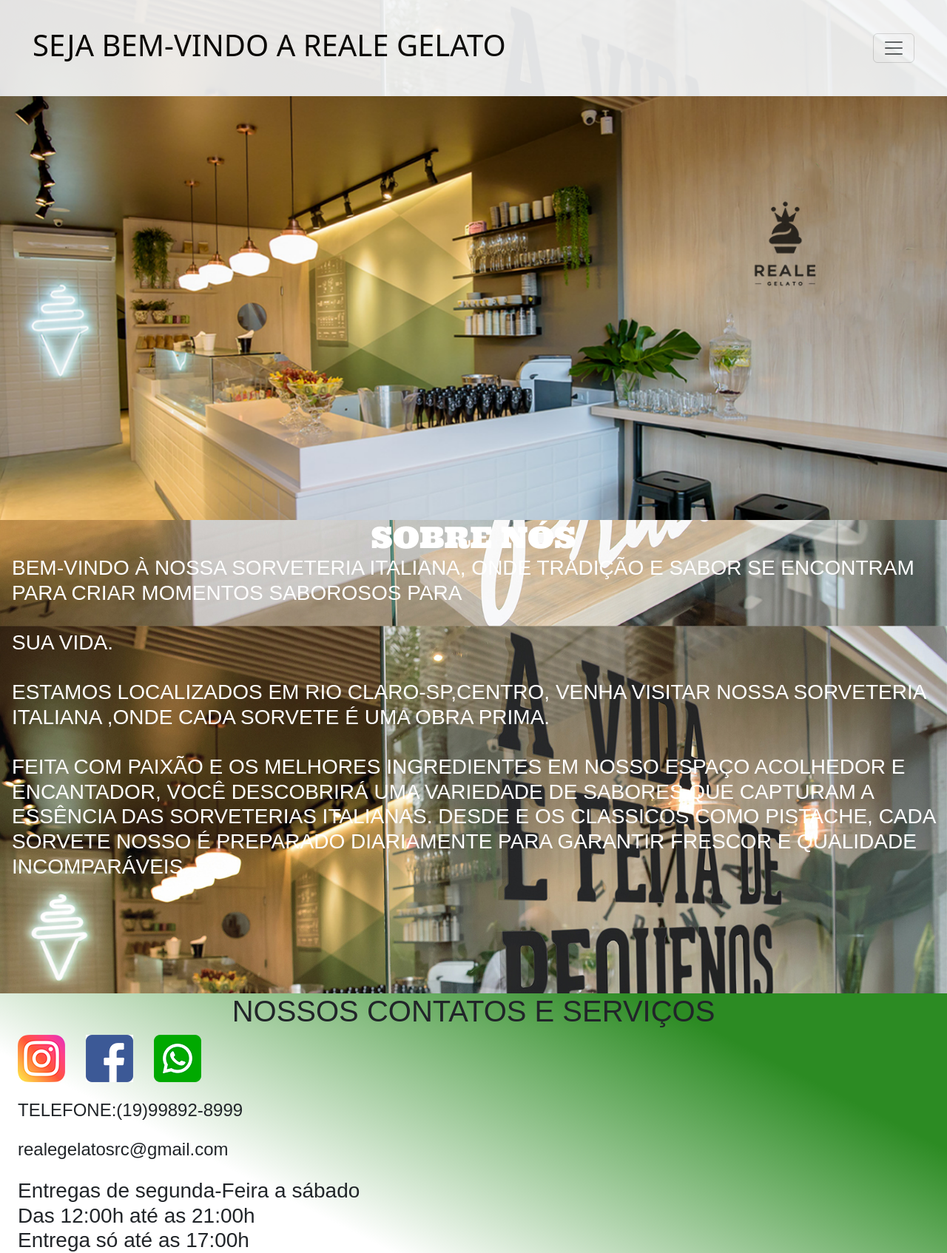
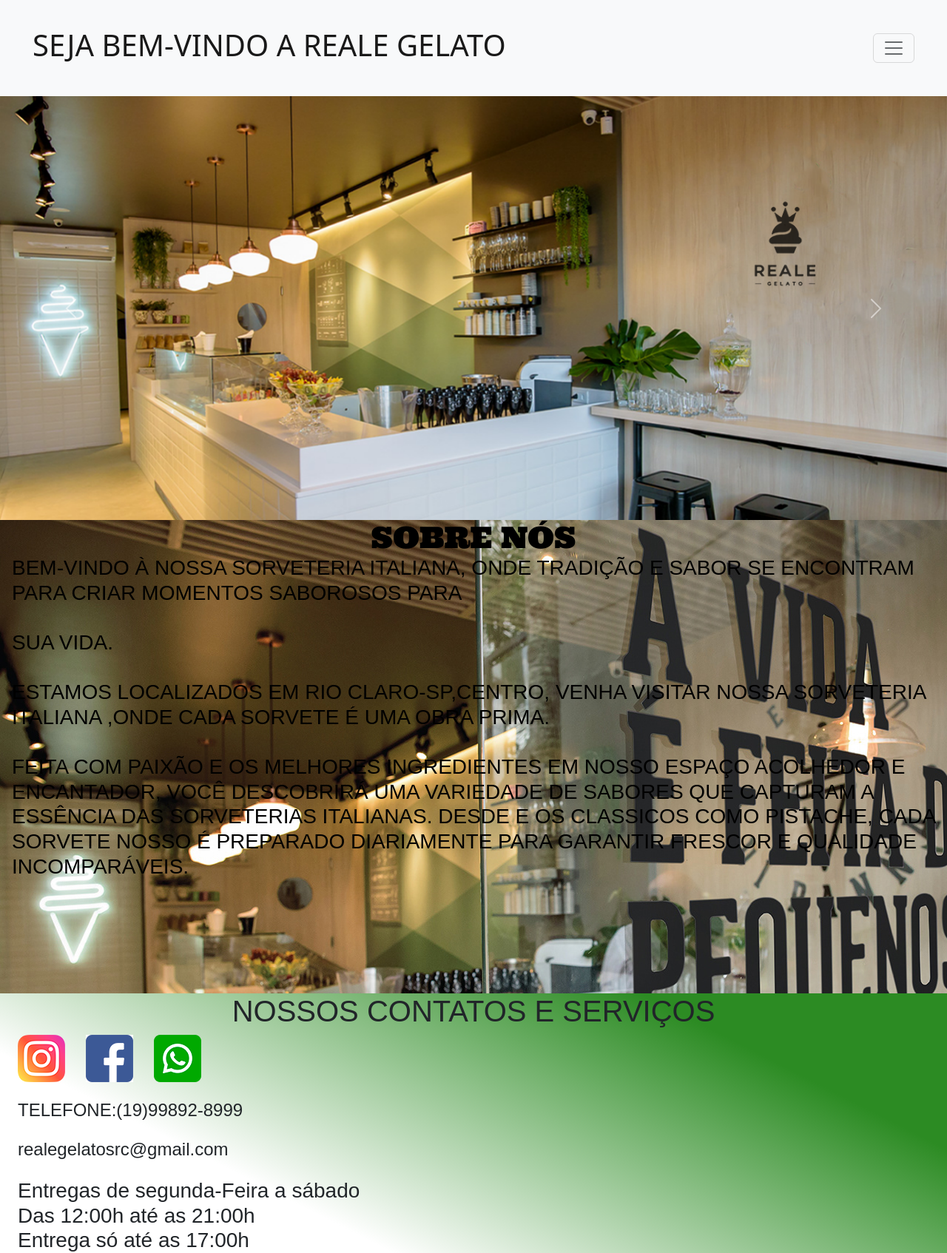
Before and after one commit to Kevinreisdacruz/projetointegrador, a PHP site: page / in a window 1280 px wide. Shown: the whole page at 74% size. Run offline with PHP 8.4, Linux system fonts and the light colour scheme; some web fonts are replaced.

Commit message:
tesdtando img de fundo

```diff
--- a/css/style.css
+++ b/css/style.css
@@ -11,7 +11,6 @@
 
 
 body{
-    background-image: url(/imagefundos/fundosobrenos.jpg);
     background-size: cover;
     background-attachment: fixed;
 }
@@ -49,7 +48,7 @@ body{
         font-family: "Ultra", serif;
         font-weight: 400;
         font-style: normal;
-        color: white;
+        color: black;
 
     }
 
@@ -59,7 +58,7 @@ body{
         font-family: "Anton SC", sans-serif;
         font-weight: 400;
         font-style: normal;
-        color: white;
+        color: black;
 
     }
 
--- a/index.html
+++ b/index.html
@@ -50,28 +50,39 @@
 
 
 
-  <div id="carouselExampleSlidesOnly" class="carousel slide" data-bs-ride="carousel">
+  <div id="carouselExampleInterval" class="carousel slide" data-bs-ride="carousel">
     <div class="carousel-inner">
       <div class="carousel-item active" data-bs-interval="4000">
         <img src="imagecarrosel/iniciocard.png" class="d-block w-100" alt="...">
       </div>
       <div class="carousel-item" data-bs-interval="4000">
-        <img src="imagecarrosel/diasorvete.png" class="d-block w-100" alt="...">
+        <img src="imagecarrosel/saboresnvsmilks.png" class="d-block w-100" alt="...">
       </div>
       <div class="carousel-item" data-bs-interval="4000">
-        <img src="imagecarrosel/saboresnvsmilks.png" class="d-block w-100" alt="...">
+        <img src="imagecarrosel/promocaopis.png" class="d-block w-100" alt="...">
       </div>
     </div>
+    <button class="carousel-control-prev" type="button" data-bs-target="#carouselExampleInterval" data-bs-slide="prev">
+      <span class="carousel-control-prev-icon" aria-hidden="true"></span>
+      <span class="visually-hidden">Previous</span>
+    </button>
+    <button class="carousel-control-next" type="button" data-bs-target="#carouselExampleInterval" data-bs-slide="next">
+      <span class="carousel-control-next-icon" aria-hidden="true"></span>
+      <span class="visually-hidden">Next</span>
+    </button>
   </div>
 
-  <div class="fundosobrenos">
+  <div class="fundosobrenos" style="background-image: url(/imagefundos/fundosobrenos.jpg);">
     <h1>SOBRE NÓS</h1>
+
     <h3>BEM-VINDO À NOSSA SORVETERIA ITALIANA, ONDE TRADIÇÃO E SABOR SE ENCONTRAM PARA CRIAR MOMENTOS SABOROSOS PARA <br><br> SUA
       VIDA. <br><br> ESTAMOS LOCALIZADOS EM RIO CLARO-SP,CENTRO, VENHA VISITAR NOSSA SORVETERIA ITALIANA ,ONDE CADA
       SORVETE É UMA OBRA PRIMA. <br><br> FEITA COM PAIXÃO E OS MELHORES INGREDIENTES EM NOSSO ESPAÇO ACOLHEDOR E
       ENCANTADOR, VOCÊ DESCOBRIRÁ UMA VARIEDADE DE SABORES QUE CAPTURAM A ESSÊNCIA DAS SORVETERIAS ITALIANAS. DESDE E OS
       CLASSICOS COMO PISTACHE, CADA SORVETE NOSSO É PREPARADO DIARIAMENTE PARA GARANTIR FRESCOR E QUALIDADE
       INCOMPARÁVEIS. </h3>
+
+
   </div>
 
 
```
Also changed, not shown: imagecarrosel/promocaopis.png (added).
